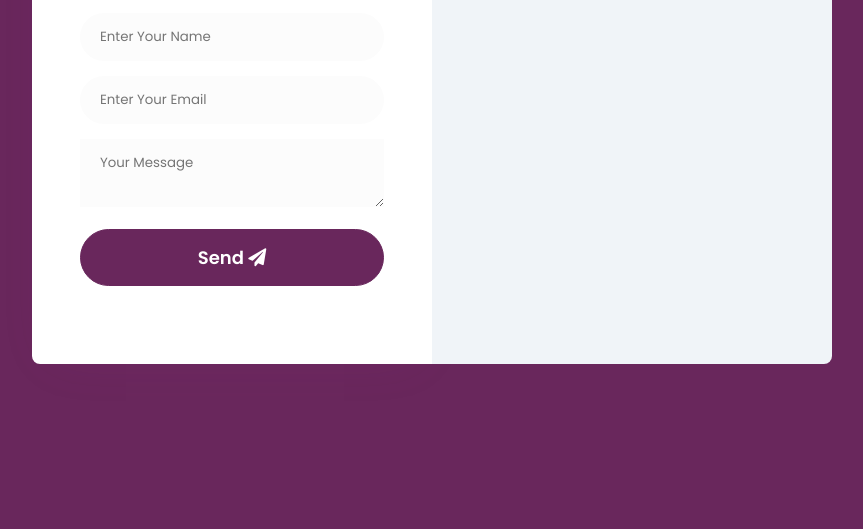
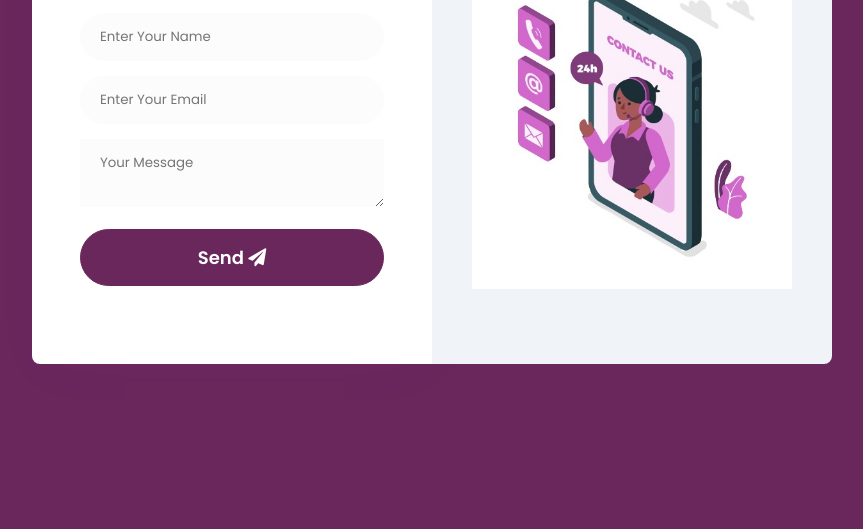
Before and after one commit to itsvamz/Local-Gateway, a plain HTML site: page contact.html in a window 1280 px wide. Shown: the part 271-800 px from the top of the page, without its empty margins (208-1071 px from the left). Drawn offline with Linux system fonts and the light colour scheme.

Commit message:
Update contact.html

```diff
--- a/contact.html
+++ b/contact.html
@@ -23,7 +23,7 @@
                     </form>
                 </div>
                 <div class="form-img">
-                    <img src="/Images/bg1.png" alt="">
+                    <img src="/bg1.png" alt="">
                 </div>
             </div>
         </div>
```
